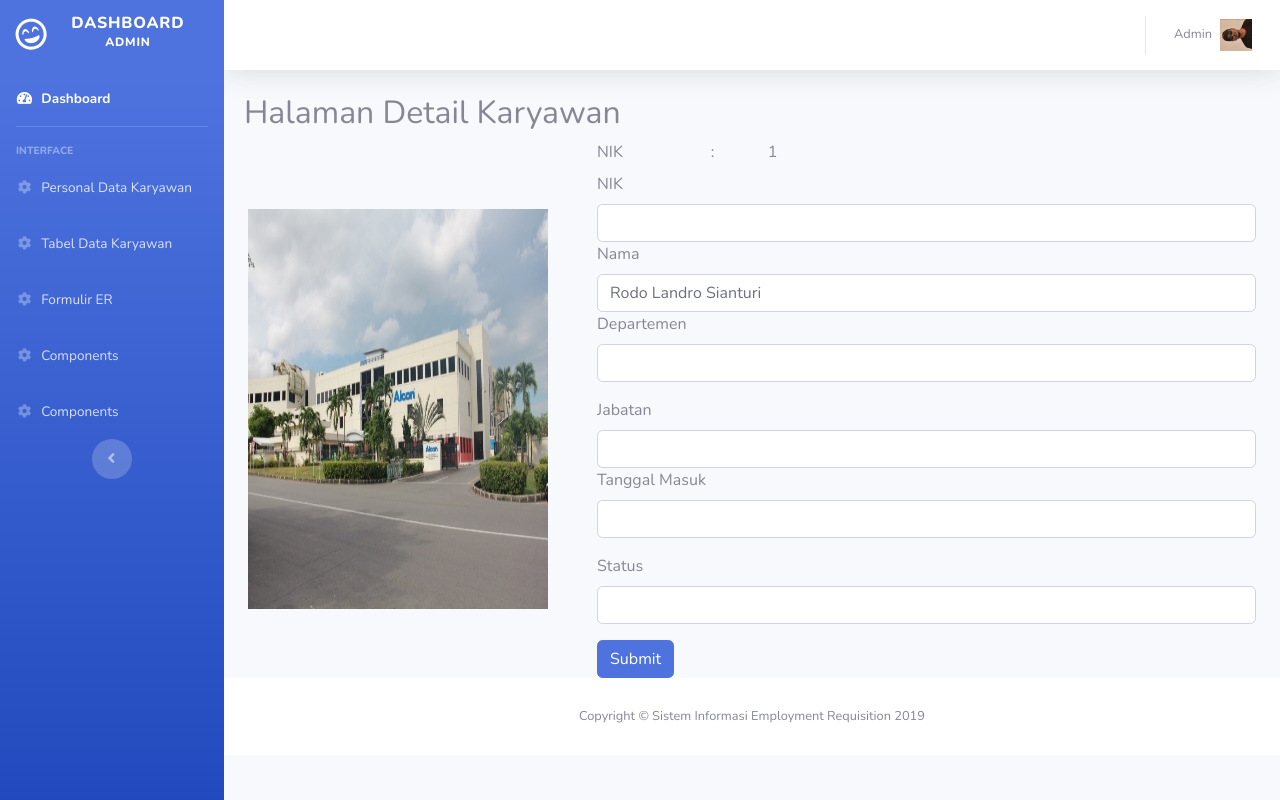
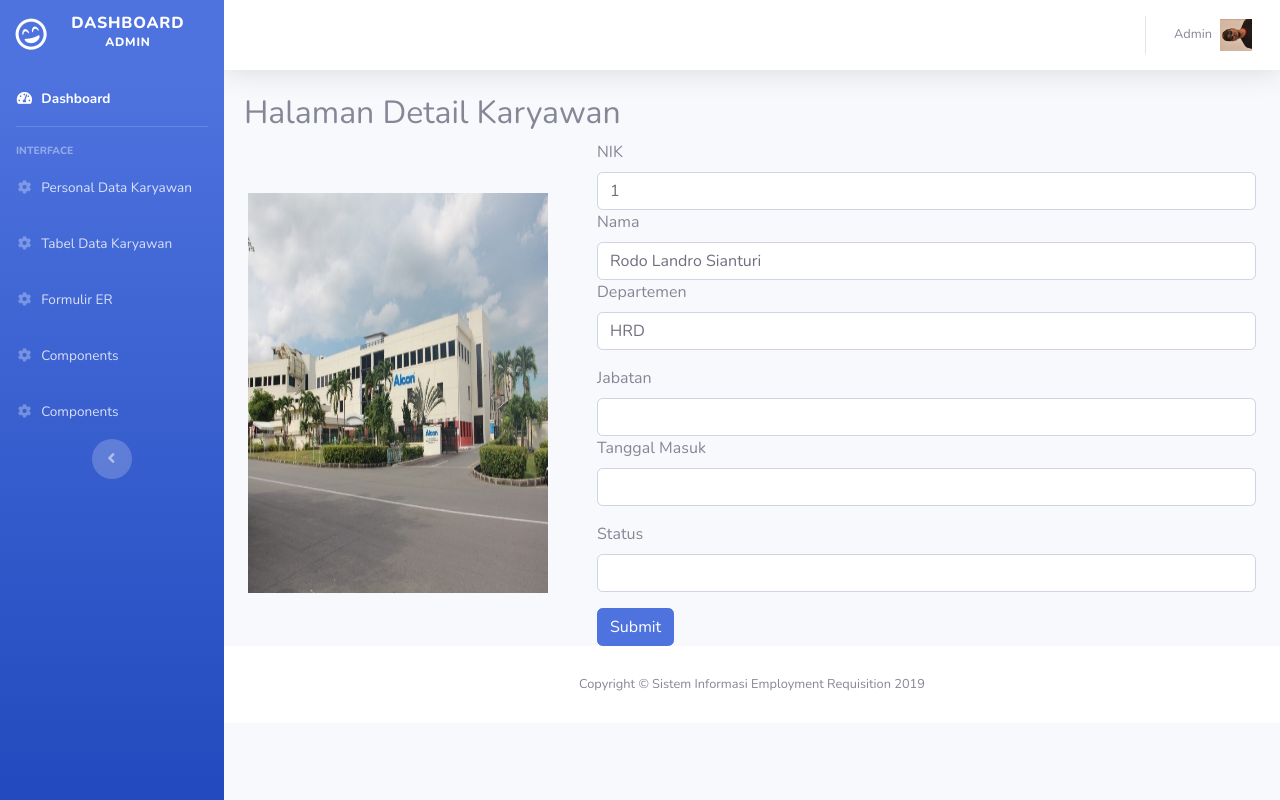
Before and after one commit to alan96320/Employment-Requisition, a PHP site: page /admin/detail-karyawan.php?id=1 in a window 1280 px wide. Run offline with PHP 8.4, Linux system fonts and the light colour scheme; the visitor is signed in with stand-in values (Sample User, id 1); data comes from the database, SQL or seed files in the repository.

Commit message:
input value NIK & nama_dept

```diff
--- a/admin/detail-karyawan.php
+++ b/admin/detail-karyawan.php
@@ -6,12 +6,14 @@ if (!isset($_SESSION['username'])) {
 }
 
 $id = $_GET['id'];
-$stm = $pdo_conn->prepare("SELECT * FROM `karyawan` WHERE karyawan.id_karyawan = '$id'");
+// $stm = $pdo_conn->prepare("SELECT * FROM `karyawan` WHERE karyawan.id_karyawan = '$id'");
 
-$stm->execute();
-$rows = $stm->fetchAll(PDO::FETCH_ASSOC);
+// // $stm->execute();
+// // $rows = $stm->fetchAll(PDO::FETCH_ASSOC);
 
-$stm2 = $pdo_conn->query("SELECT * FROM `karyawan` WHERE karyawan.id_karyawan = '$id'");
+$stm2 = $pdo_conn->query("SELECT `id_karyawan`, `username`, `nama`, `jabatan`, `marital_status`, `tanggal_masuk`, `jenis_kelamin`, `status_karyawan`, `tempat_lahir`, `tanggal_lahir`, `alamat`, `email`, `no_telepon`, departemen.nama_dept
+FROM `karyawan`
+INNER JOIN departemen ON karyawan.id_dept = departemen.id_dept WHERE karyawan.id_karyawan = '$id'");
 
 //print_r($rows);
 ?>
@@ -78,38 +80,30 @@ $stm2 = $pdo_conn->query("SELECT * FROM `karyawan` WHERE karyawan.id_karyawan =
               flex-grow: 1;
               margin-left: 49px;">
 
-        <div class="row">
-          <label class="col-md-2">NIK</label>
-          <label class="col-md-1">:</label>
-          <div class="col-md-2">
-          <label class="text-left"><?=$row['id_karyawan']?></label>
 
-          </div>
-
-        </div>
         <div class="form-group">
           <label for="Input">NIK</label>
-          <input type="email" class="form-control" id="exampleInputEmail1" aria-describedby="emailHelp">
+          <input type="email" class="form-control" value="<?=$row['id_karyawan']?>">
 
           <div class="form-group">
             <label for="exampleInputEmail1">Nama</label>
-            <input type="email" class="form-control" id="exampleInputEmail1" value="<?=$row['nama']?>">
+            <input type="email" class="form-control"  value="<?=$row['nama']?>">
           <div class="form-group">
             <label for="exampleInputEmail1">Departemen</label>
-            <input type="email" class="form-control" id="exampleInputEmail1" aria-describedby="emailHelp">
+            <input type="email" class="form-control" value="<?=$row['nama_dept']?>">
 
           </div><div class="form-group">
             <label for="exampleInputEmail1">Jabatan</label>
-            <input type="email" class="form-control" id="exampleInputEmail1" aria-describedby="emailHelp">
+            <input type="email" class="form-control" >
 
           <div class="form-group">
             <label for="exampleInputEmail1">Tanggal Masuk</label>
-            <input type="email" class="form-control" id="exampleInputEmail1" aria-describedby="emailHelp">
+            <input type="email" class="form-control" id="exampleInputEmail1">
 
           </div></div></div>
           <div class="form-group">
             <label for="exampleInputEmail1">Status</label>
-            <input type="email" class="form-control" id="exampleInputEmail1" aria-describedby="emailHelp">
+            <input type="email" class="form-control" id="exampleInputEmail1">
 
           </div></div>
 
```
